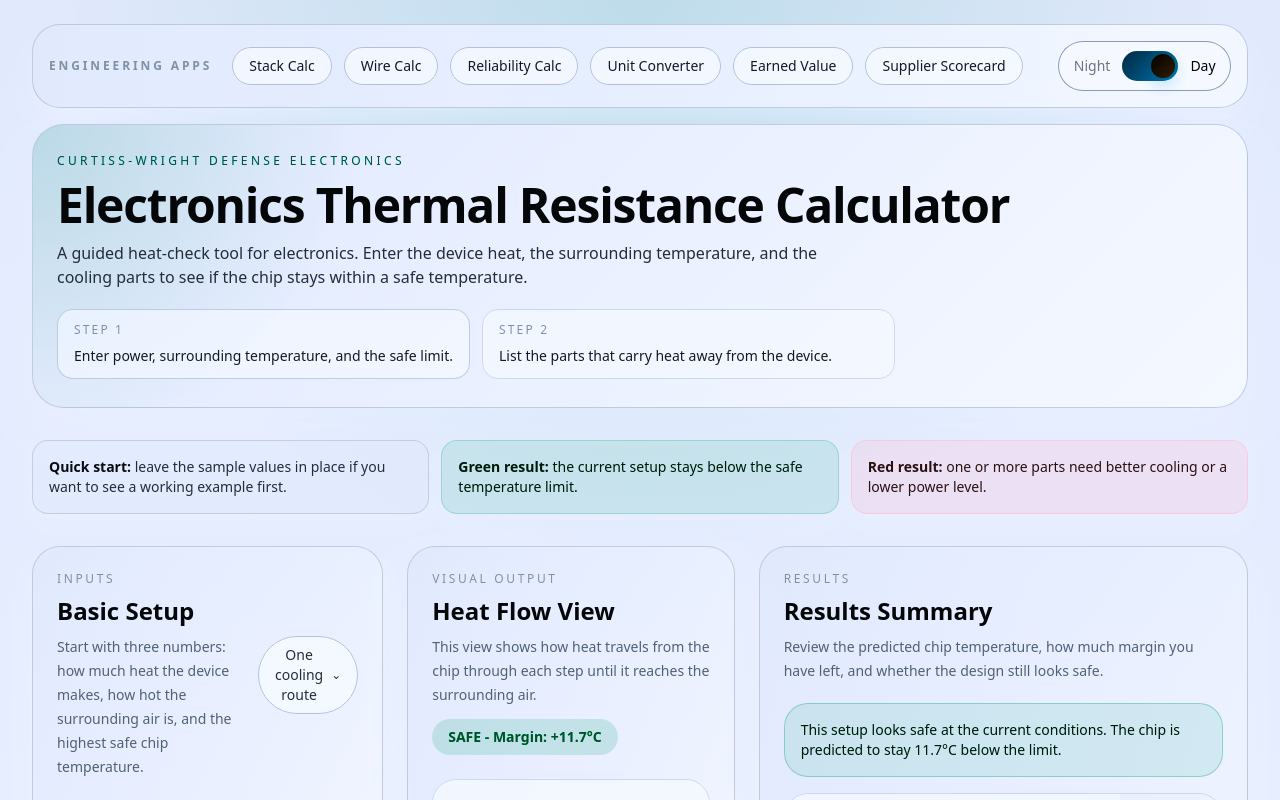
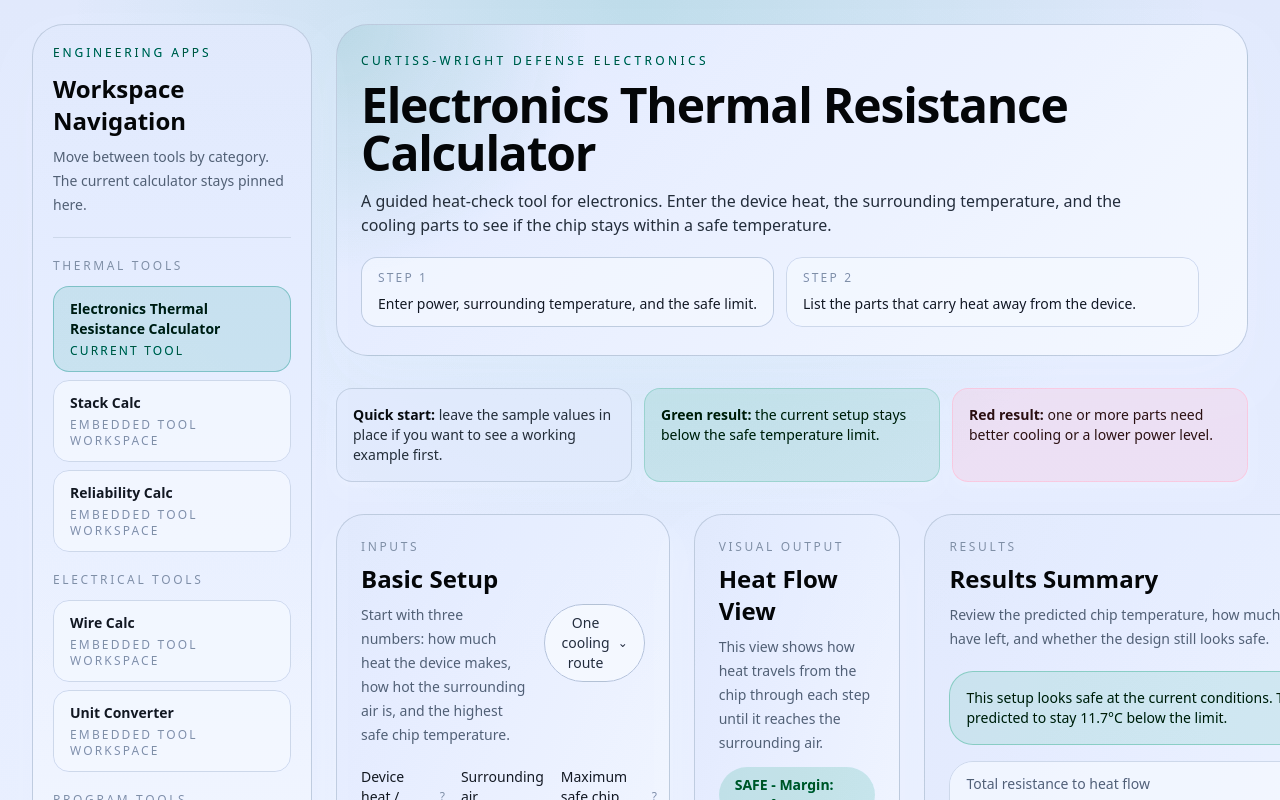
Before and after one commit to snjkmrd233etag/electronics-thermal-resistance-calc, a Next.js app: page / in a window 1280 px wide. Shown: the top 800 px of the page. Built offline with nearby package versions, Linux system fonts and the light colour scheme.

Commit message:
all are integrated in one page

```diff
--- a/pages/index.js
+++ b/pages/index.js
@@ -26,13 +26,64 @@
     { label: 'GaN FET (typ. RF)', value: 1.5 },
 ];
 
-const APP_LINKS = [
-    { label: 'Stack Calc', href: 'https://cw-stack-calc.vercel.app/' },
-    { label: 'Wire Calc', href: 'https://cw-wire-calc.vercel.app/' },
-    { label: 'Reliability Calc', href: 'https://cw-relicalc.vercel.app/' },
-    { label: 'Unit Converter', href: 'https://defenseengineeringunitconverter.vercel.app/?category=force&value=100&from=kn&to=lbf&precision=2' },
-    { label: 'Earned Value', href: 'https://earned-value-management.vercel.app/' },
-    { label: 'Supplier Scorecard', href: 'https://suplier-performance-scorecard-gener.vercel.app/' },
+const NAV_SECTIONS = [
+    {
+        title: 'Thermal Tools',
+        items: [
+            {
+                id: 'thermal-resistance',
+                label: 'Electronics Thermal Resistance Calculator',
+                href: '',
+                description: 'Native calculator workspace',
+            },
+            {
+                id: 'stack-calc',
+                label: 'Stack Calc',
+                href: 'https://cw-stack-calc.vercel.app/',
+                description: 'Embedded tool workspace',
+            },
+            {
+                id: 'reliability-calc',
+                label: 'Reliability Calc',
+                href: 'https://cw-relicalc.vercel.app/',
+                description: 'Embedded tool workspace',
+            },
+        ],
+    },
+    {
+        title: 'Electrical Tools',
+        items: [
+            {
+                id: 'wire-calc',
+                label: 'Wire Calc',
+                href: 'https://cw-wire-calc.vercel.app/',
+                description: 'Embedded tool workspace',
+            },
+            {
+                id: 'unit-converter',
+                label: 'Unit Converter',
+                href: 'https://defenseengineeringunitconverter.vercel.app/?category=force&value=100&from=kn&to=lbf&precision=2',
+                description: 'Embedded tool workspace',
+            },
+        ],
+    },
+    {
+        title: 'Program Tools',
+        items: [
+            {
+                id: 'earned-value',
+                label: 'Earned Value',
+                href: 'https://earned-value-management.vercel.app/',
+                description: 'Embedded tool workspace',
+            },
+            {
+                id: 'supplier-scorecard',
+                label: 'Supplier Scorecard',
+                href: 'https://suplier-performance-scorecard-gener.vercel.app/',
+                description: 'Embedded tool workspace',
+            },
+        ],
+    },
 ];
 
 function createId() {
@@ -867,6 +918,7 @@
 
 export default function Home() {
     const [state, dispatch] = useReducer(reducer, INITIAL_STATE);
+    const [selectedTool, setSelectedTool] = useState('thermal-resistance');
     const [theme, setTheme] = useState('midnight');
     const [themeTransitioning, setThemeTransitioning] = useState(false);
     const [dragState, setDragState] = useState(null);
@@ -927,6 +979,13 @@
     const maxTimThickness = useMemo(
         () => solveMaxThickness(state, selectedSolverLayer),
         [state, selectedSolverLayer]
+    );
+
+    const activeTool = useMemo(
+        () =>
+            NAV_SECTIONS.flatMap((section) => section.items).find((item) => item.id === selectedTool) ||
+            NAV_SECTIONS[0].items[0],
+        [selectedTool]
     );
 
     async function copySummary() {
@@ -1065,9 +1124,49 @@
         );
     }
 
+    function renderEmbeddedWorkspace(tool) {
+        return (
+            <div className="space-y-6">
+                <header className="rounded-[32px] border border-slate-700/80 bg-[radial-gradient(circle_at_top_left,_rgba(45,212,191,0.14),_transparent_26%),linear-gradient(135deg,_rgba(15,23,42,0.98),_rgba(2,6,23,0.98))] px-4 py-5 shadow-2xl shadow-slate-950/25 sm:px-6 sm:py-7">
+                    <div className="flex flex-wrap items-start justify-between gap-4">
+                        <div>
+                            <p className="text-xs uppercase tracking-[0.28em] text-teal-300">Embedded Workspace</p>
+                            <h1 className="mt-3 text-4xl font-semibold tracking-tight text-slate-50 sm:text-5xl">{tool.label}</h1>
+                            <p className="mt-3 max-w-3xl text-sm leading-7 text-slate-300 sm:text-base">
+                                This tool is loaded inside the same workspace so you can switch apps without opening a new tab.
+                            </p>
+                        </div>
+                        <a
+                            href={tool.href}
+                            target="_blank"
+                            rel="noreferrer"
+                            className="rounded-full border border-teal-400/40 bg-teal-400/10 px-4 py-2 text-sm font-semibold text-teal-100 transition hover:border-teal-300 hover:bg-teal-400/15"
+                        >
+                            Open In New Tab
+                        </a>
+                    </div>
+                </header>
+
+                <section className="rounded-[32px] border border-slate-700/80 bg-gradient-to-br from-slate-900/95 to-slate-950/95 p-3 shadow-2xl shadow-slate-950/20 sm:p-4">
+                    <div className="mb-3 rounded-2xl border border-slate-800 bg-slate-950/70 px-4 py-3 text-sm text-slate-300">
+                        If this app refuses to load here, use <span className="font-semibold text-slate-100">Open In New Tab</span>. Some sites block embedding.
+                    </div>
+                    <div className="overflow-hidden rounded-[28px] border border-slate-800 bg-slate-950/90">
+                        <iframe
+                            key={tool.id}
+                            src={tool.href}
+                            title={tool.label}
+                            className="h-[78vh] w-full bg-white"
+                        />
+                    </div>
+                </section>
+            </div>
+        );
+    }
+
     return (
         <>
-            <Meta title="Electronics Thermal Resistance Calculator" description="A guided calculator that checks whether an electronic device stays within a safe temperature." />
+            <Meta title={activeTool.label} description="A guided calculator workspace for engineering tools." />
             <MaterialModal
                 isOpen={Boolean(materialTarget)}
                 query={materialQuery}
@@ -1084,26 +1183,53 @@
                 className="app-theme min-h-screen bg-[radial-gradient(circle_at_top,_rgba(20,184,166,0.14),_transparent_24%),linear-gradient(180deg,_#0f172a_0%,_#020617_100%)] text-slate-100"
             >
                 <div className="mx-auto max-w-[1800px] px-4 py-6 sm:px-6 lg:px-8">
-                    <nav className="mb-4 rounded-[28px] border border-slate-700/80 bg-gradient-to-r from-slate-900/90 to-slate-950/90 px-4 py-4 shadow-xl shadow-slate-950/15">
-                        <div className="flex flex-wrap items-center gap-3">
-                            <span className="mr-2 text-xs font-semibold uppercase tracking-[0.24em] text-slate-500">
-                                Engineering Apps
-                            </span>
-                            {APP_LINKS.map((app) => (
-                                <a
-                                    key={app.href}
-                                    href={app.href}
-                                    target="_blank"
-                                    rel="noreferrer"
-                                    className="rounded-full border border-slate-700 bg-slate-950/80 px-4 py-2 text-sm text-slate-200 transition hover:-translate-y-0.5 hover:border-teal-400 hover:text-white"
+                    <div className="grid gap-6 xl:grid-cols-[280px_minmax(0,1fr)]">
+                        <aside className="xl:sticky xl:top-6 xl:self-start">
+                            <div className="rounded-[32px] border border-slate-700/80 bg-gradient-to-b from-slate-900/95 to-slate-950/95 p-5 shadow-2xl shadow-slate-950/20">
+                                <div className="border-b border-slate-800 pb-5">
+                                    <p className="text-xs uppercase tracking-[0.24em] text-teal-300">Engineering Apps</p>
+                                    <h2 className="mt-3 text-2xl font-semibold text-slate-50">Workspace Navigation</h2>
+                                    <p className="mt-2 text-sm leading-6 text-slate-400">
+                                        Move between tools by category. The current calculator stays pinned here.
+                                    </p>
+                                </div>
+
+                                <div className="mt-5 space-y-5">
+                                    {NAV_SECTIONS.map((section) => (
+                                        <div key={section.title}>
+                                            <div className="mb-3 text-xs uppercase tracking-[0.22em] text-slate-500">{section.title}</div>
+                                            <div className="space-y-2">
+                                                {section.items.map((item) => {
+                                                    const isActive = item.id === selectedTool;
+                                                    return (
+                                                        <button
+                                                            key={item.id}
+                                                            type="button"
+                                                            onClick={() => setSelectedTool(item.id)}
+                                                            className={`block w-full rounded-2xl border px-4 py-3 text-left text-sm transition ${
+                                                                isActive
+                                                                    ? 'border-teal-400/30 bg-teal-400/10 text-teal-100'
+                                                                    : 'border-slate-800 bg-slate-950/70 text-slate-200 hover:-translate-y-0.5 hover:border-teal-400 hover:text-white'
+                                                            }`}
                                                         >
-                                    {app.label}
-                                </a>
+                                                            <div className="font-semibold">{item.label}</div>
+                                                            <div className={`mt-1 text-xs uppercase tracking-[0.18em] ${isActive ? 'text-teal-300' : 'text-slate-500'}`}>
+                                                                {isActive ? 'Current tool' : item.description}
+                                                            </div>
+                                                        </button>
+                                                    );
+                                                })}
+                                            </div>
+                                        </div>
                                     ))}
+                                </div>
+
+                                <div className="mt-6 border-t border-slate-800 pt-5">
+                                    <div className="mb-3 text-xs uppercase tracking-[0.22em] text-slate-500">Appearance</div>
                                     <button
                                         type="button"
                                         onClick={toggleTheme}
-                                className="theme-toggle ml-auto"
+                                        className="theme-toggle"
                                         aria-label={`Switch to ${theme === 'midnight' ? 'daylight' : 'midnight'} theme`}
                                         aria-pressed={theme === 'daylight'}
                                     >
@@ -1114,7 +1240,12 @@
                                         <span className={`theme-toggle__label ${theme === 'daylight' ? 'theme-toggle__label--active' : ''}`}>Day</span>
                                     </button>
                                 </div>
-                    </nav>
+                            </div>
+                        </aside>
+
+                        <div className="min-w-0">
+                    {selectedTool === 'thermal-resistance' ? (
+                    <>
                     <header className="mb-8 rounded-[32px] border border-slate-700/80 bg-[radial-gradient(circle_at_top_left,_rgba(45,212,191,0.14),_transparent_26%),linear-gradient(135deg,_rgba(15,23,42,0.98),_rgba(2,6,23,0.98))] px-4 py-5 shadow-2xl shadow-slate-950/25 sm:px-6 sm:py-7">
                         <div className="flex flex-wrap items-start justify-between gap-5">
                             <div>
@@ -1405,6 +1536,12 @@
                             </div>
                         </section>
                     </div>
+                    </>
+                    ) : (
+                        renderEmbeddedWorkspace(activeTool)
+                    )}
+                        </div>
+                    </div>
                 </div>
             </main>
         </>
```
Lines whose indentation alone changed are shown as unchanged.
